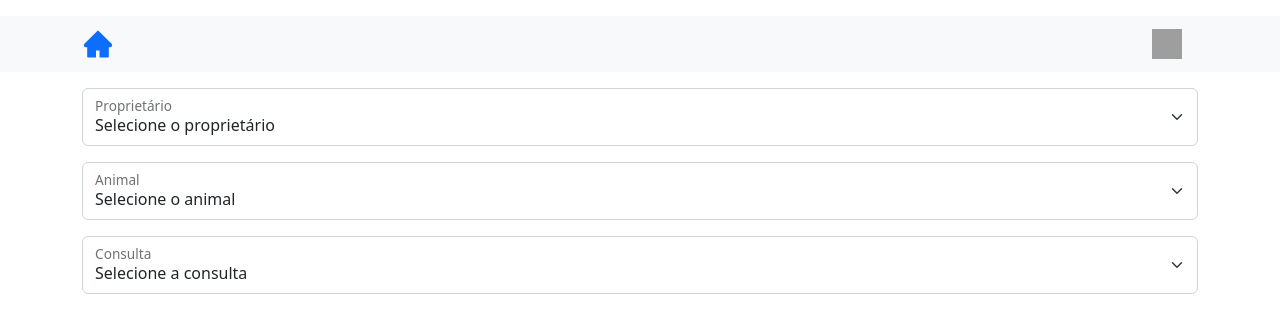
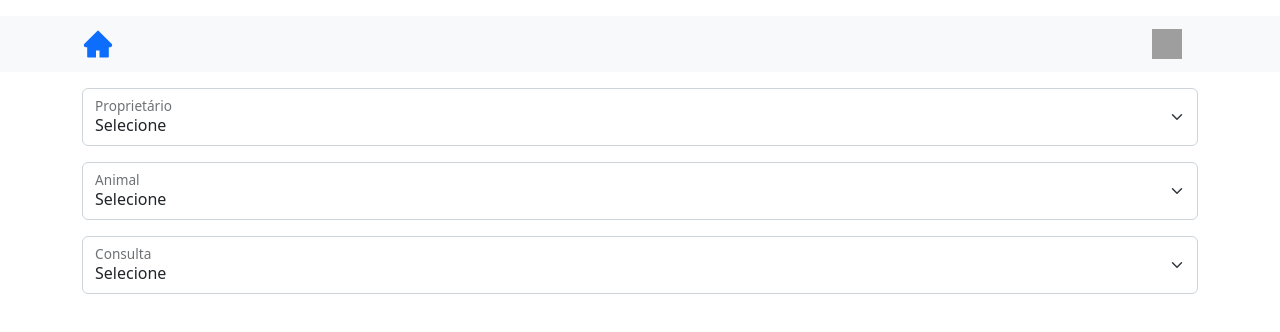
Before and after one commit to saulosjoseph/sampet-consultas, a Next.js app: page /visualizar-consulta in a window 1280 px wide. Shown: the top 332 px of the page. Built offline with nearby package versions, Linux system fonts and the light colour scheme; grey boxes are pictures that could not be loaded.

Commit message:
fix: labels

```diff
--- a/src/pages/novo-pet.tsx
+++ b/src/pages/novo-pet.tsx
@@ -25,7 +25,7 @@ export default function NewPet() {
             <Col>
               <FloatingLabel label="Proprietário">
                 <Form.Select aria-label="Floating label select example">
-                  <option>Selecione o proprietário</option>
+                  <option>Selecione</option>
                   <option value="1">One</option>
                   <option value="2">Two</option>
                   <option value="3">Three</option>
--- a/src/pages/visualizar-consulta.tsx
+++ b/src/pages/visualizar-consulta.tsx
@@ -18,7 +18,7 @@ export default function NewConsultation() {
             <Col>
               <FloatingLabel label="Proprietário">
                 <Form.Select aria-label="Floating label select example">
-                  <option>Selecione o proprietário</option>
+                  <option>Selecione</option>
                   <option value="1">One</option>
                   <option value="2">Two</option>
                   <option value="3">Three</option>
@@ -30,7 +30,7 @@ export default function NewConsultation() {
             <Col>
               <FloatingLabel label="Animal">
                 <Form.Select aria-label="Floating label select example">
-                  <option>Selecione o animal</option>
+                  <option>Selecione</option>
                   <option value="1">One</option>
                   <option value="2">Two</option>
                   <option value="3">Three</option>
@@ -42,7 +42,7 @@ export default function NewConsultation() {
             <Col>
               <FloatingLabel label="Consulta">
                 <Form.Select aria-label="Floating label select example">
-                  <option>Selecione a consulta</option>
+                  <option>Selecione</option>
                   <option value="1">One</option>
                   <option value="2">Two</option>
                   <option value="3">Three</option>
```
Also changed, not shown: src/pages/nova-consulta.tsx (+7 -7 lines).
